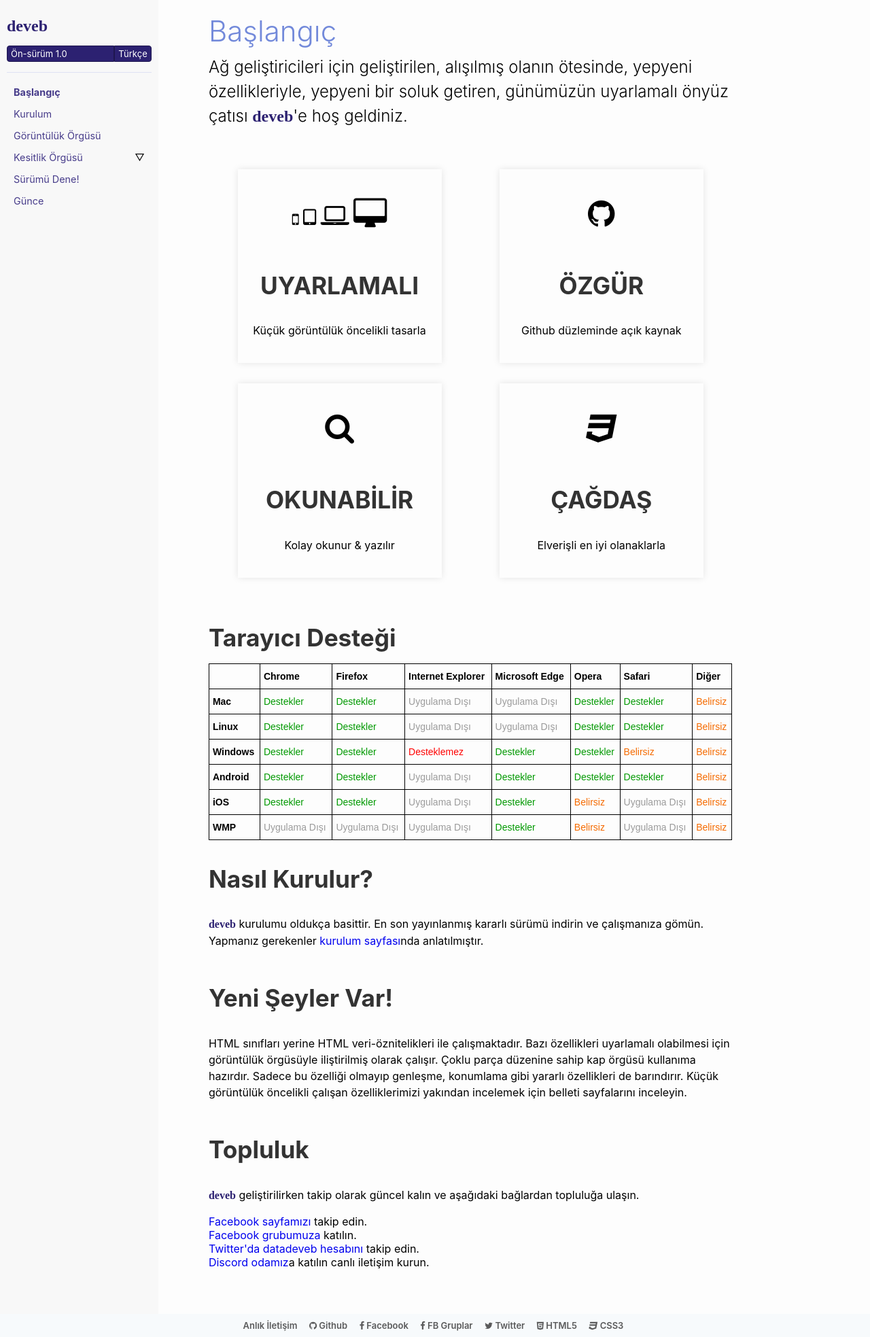
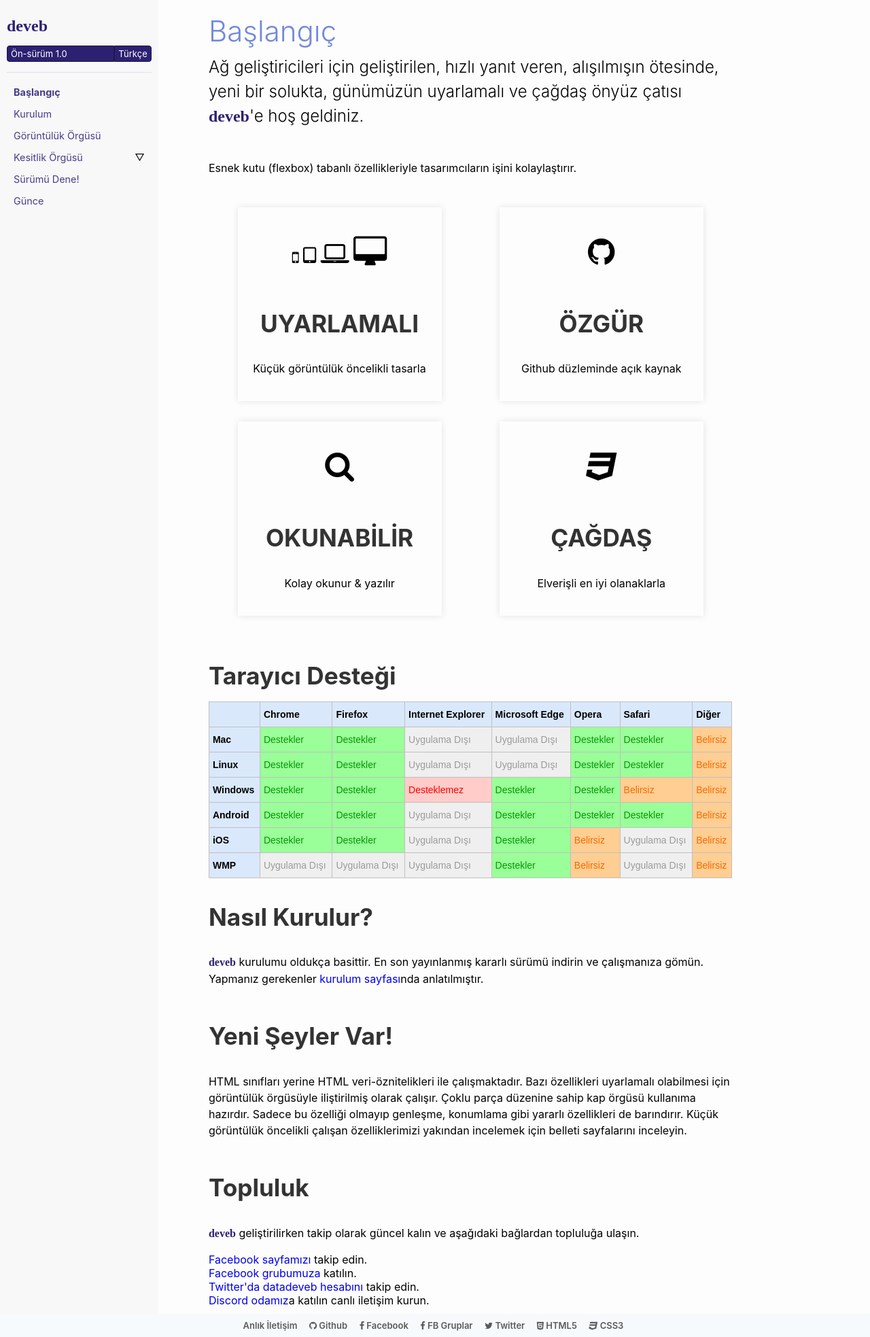
Before and after one commit to data-deveb/data-deveb.github.io, a Jekyll site: the page built from belgeler/1.0/tr/baslangic.md, in a window 1280 px wide. Shown: the whole page at 68% size. Built offline with Jekyll 4.4.1, drawn with Linux system fonts in a browser that asks for light colours; some web fonts are replaced; some of the changed lines change nothing that is shown.

Commit message:
İçerik düzeltildi.

```diff
--- a/belgeler/1.0/tr/baslangic.md
+++ b/belgeler/1.0/tr/baslangic.md
@@ -7,11 +7,15 @@ description:
 ---
 
 <p class="girlik">
-  Ağ geliştiricileri için geliştirilen, alışılmış olanın ötesinde, yepyeni özellikleriyle,
-  yepyeni bir soluk getiren, günümüzün uyarlamalı önyüz çatısı <span class="simget">deveb</span>'e hoş geldiniz.
+  Ağ geliştiricileri için geliştirilen, hızlı yanıt veren, alışılmışın ötesinde,
+  yeni bir solukta, günümüzün uyarlamalı ve çağdaş önyüz çatısı <span class="simget">deveb</span>'e hoş geldiniz.
 </p>
 
-<div data-gnl="ortada metin-ortada" data-byk="dengeli-aralık">
+<p>
+  Esnek kutu (flexbox) tabanlı özellikleriyle tasarımcıların işini kolaylaştırır.
+</p>
+
+<div data-gnl="o dengeli-aralık metin-ortada">
   <div data-kart>
     <p style="font-size:23px;">
     <i class="fa fa-mobile" aria-hidden="true" style="font-size:1em;"></i>
@@ -53,82 +57,82 @@ description:
 .tg  {border-collapse:collapse;border-spacing:0;}
 .tg td{font-family:Arial, sans-serif;font-size:14px;padding:10px 5px;border-style:solid;border-width:1px;overflow:hidden;word-break:normal;border-color:black;}
 .tg th{font-family:Arial, sans-serif;font-size:14px;font-weight:normal;padding:10px 5px;border-style:solid;border-width:1px;overflow:hidden;word-break:normal;border-color:black;}
-.tg .tg-1wig{font-weight:bold;text-align:left;vertical-align:top}
-.tg .tg-9s94{color:#9b9b9b;text-align:left;vertical-align:top}
-.tg .tg-wh2g{color:#f56b00;text-align:left;vertical-align:top}
-.tg .tg-viqs{color:#fe0000;text-align:left;vertical-align:top}
-.tg .tg-yi9q{color:#009901;text-align:left;vertical-align:top}
+.tg .tg-t7us{background-color:#efefef;color:#9b9b9b;border-color:#c0c0c0;text-align:left;vertical-align:top}
+.tg .tg-iwjk{font-weight:bold;background-color:#dae8fc;border-color:#c0c0c0;text-align:left;vertical-align:top}
+.tg .tg-4hvh{background-color:#ffce93;color:#f56b00;border-color:#c0c0c0;text-align:left;vertical-align:top}
+.tg .tg-19wx{background-color:#9aff99;color:#009901;border-color:#c0c0c0;text-align:left;vertical-align:top}
+.tg .tg-bk4l{background-color:#ffccc9;color:#fe0000;border-color:#c0c0c0;text-align:left;vertical-align:top}
 </style>
 <table class="tg">
   <tr>
-    <th class="tg-1wig"></th>
-    <th class="tg-1wig">Chrome</th>
-    <th class="tg-1wig">Firefox</th>
-    <th class="tg-1wig">Internet Explorer</th>
-    <th class="tg-1wig">Microsoft Edge</th>
-    <th class="tg-1wig">Opera</th>
-    <th class="tg-1wig">Safari</th>
-    <th class="tg-1wig">Diğer</th>
+    <th class="tg-iwjk"></th>
+    <th class="tg-iwjk">Chrome</th>
+    <th class="tg-iwjk">Firefox</th>
+    <th class="tg-iwjk">Internet Explorer</th>
+    <th class="tg-iwjk">Microsoft Edge</th>
+    <th class="tg-iwjk">Opera</th>
+    <th class="tg-iwjk">Safari</th>
+    <th class="tg-iwjk">Diğer</th>
   </tr>
   <tr>
-    <td class="tg-1wig">Mac</td>
-    <td class="tg-yi9q">Destekler</td>
-    <td class="tg-yi9q">Destekler</td>
-    <td class="tg-9s94">Uygulama Dışı</td>
-    <td class="tg-9s94">Uygulama Dışı<br></td>
-    <td class="tg-yi9q">Destekler</td>
-    <td class="tg-yi9q">Destekler</td>
-    <td class="tg-wh2g">Belirsiz</td>
+    <td class="tg-iwjk">Mac</td>
+    <td class="tg-19wx">Destekler</td>
+    <td class="tg-19wx">Destekler</td>
+    <td class="tg-t7us">Uygulama Dışı</td>
+    <td class="tg-t7us">Uygulama Dışı<br></td>
+    <td class="tg-19wx">Destekler</td>
+    <td class="tg-19wx">Destekler</td>
+    <td class="tg-4hvh">Belirsiz</td>
   </tr>
   <tr>
-    <td class="tg-1wig">Linux</td>
-    <td class="tg-yi9q">Destekler</td>
-    <td class="tg-yi9q">Destekler</td>
-    <td class="tg-9s94">Uygulama Dışı</td>
-    <td class="tg-9s94">Uygulama Dışı</td>
-    <td class="tg-yi9q">Destekler</td>
-    <td class="tg-yi9q">Destekler</td>
-    <td class="tg-wh2g">Belirsiz</td>
+    <td class="tg-iwjk">Linux</td>
+    <td class="tg-19wx">Destekler</td>
+    <td class="tg-19wx">Destekler</td>
+    <td class="tg-t7us">Uygulama Dışı</td>
+    <td class="tg-t7us">Uygulama Dışı</td>
+    <td class="tg-19wx">Destekler</td>
+    <td class="tg-19wx">Destekler</td>
+    <td class="tg-4hvh">Belirsiz</td>
   </tr>
   <tr>
-    <td class="tg-1wig">Windows</td>
-    <td class="tg-yi9q">Destekler</td>
-    <td class="tg-yi9q">Destekler</td>
-    <td class="tg-viqs">Desteklemez</td>
-    <td class="tg-yi9q">Destekler</td>
-    <td class="tg-yi9q">Destekler</td>
-    <td class="tg-wh2g">Belirsiz</td>
-    <td class="tg-wh2g">Belirsiz</td>
+    <td class="tg-iwjk">Windows</td>
+    <td class="tg-19wx">Destekler</td>
+    <td class="tg-19wx">Destekler</td>
+    <td class="tg-bk4l">Desteklemez</td>
+    <td class="tg-19wx">Destekler</td>
+    <td class="tg-19wx">Destekler</td>
+    <td class="tg-4hvh">Belirsiz</td>
+    <td class="tg-4hvh">Belirsiz</td>
   </tr>
   <tr>
-    <td class="tg-1wig">Android</td>
-    <td class="tg-yi9q">Destekler</td>
-    <td class="tg-yi9q">Destekler</td>
-    <td class="tg-9s94">Uygulama Dışı</td>
-    <td class="tg-yi9q">Destekler</td>
-    <td class="tg-yi9q">Destekler</td>
-    <td class="tg-yi9q">Destekler</td>
-    <td class="tg-wh2g">Belirsiz</td>
+    <td class="tg-iwjk">Android</td>
+    <td class="tg-19wx">Destekler</td>
+    <td class="tg-19wx">Destekler</td>
+    <td class="tg-t7us">Uygulama Dışı</td>
+    <td class="tg-19wx">Destekler</td>
+    <td class="tg-19wx">Destekler</td>
+    <td class="tg-19wx">Destekler</td>
+    <td class="tg-4hvh">Belirsiz</td>
   </tr>
   <tr>
-    <td class="tg-1wig">iOS</td>
-    <td class="tg-yi9q">Destekler</td>
-    <td class="tg-yi9q">Destekler</td>
-    <td class="tg-9s94">Uygulama Dışı</td>
-    <td class="tg-yi9q">Destekler</td>
-    <td class="tg-wh2g">Belirsiz</td>
-    <td class="tg-9s94">Uygulama Dışı</td>
-    <td class="tg-wh2g">Belirsiz</td>
+    <td class="tg-iwjk">iOS</td>
+    <td class="tg-19wx">Destekler</td>
+    <td class="tg-19wx">Destekler</td>
+    <td class="tg-t7us">Uygulama Dışı</td>
+    <td class="tg-19wx">Destekler</td>
+    <td class="tg-4hvh">Belirsiz</td>
+    <td class="tg-t7us">Uygulama Dışı</td>
+    <td class="tg-4hvh">Belirsiz</td>
   </tr>
   <tr>
-    <td class="tg-1wig">WMP</td>
-    <td class="tg-9s94">Uygulama Dışı</td>
-    <td class="tg-9s94">Uygulama Dışı</td>
-    <td class="tg-9s94">Uygulama Dışı</td>
-    <td class="tg-yi9q">Destekler</td>
-    <td class="tg-wh2g">Belirsiz</td>
-    <td class="tg-9s94">Uygulama Dışı</td>
-    <td class="tg-wh2g">Belirsiz</td>
+    <td class="tg-iwjk">WMP</td>
+    <td class="tg-t7us">Uygulama Dışı</td>
+    <td class="tg-t7us">Uygulama Dışı</td>
+    <td class="tg-t7us">Uygulama Dışı</td>
+    <td class="tg-19wx">Destekler</td>
+    <td class="tg-4hvh">Belirsiz</td>
+    <td class="tg-t7us">Uygulama Dışı</td>
+    <td class="tg-4hvh">Belirsiz</td>
   </tr>
 </table>
 
```
